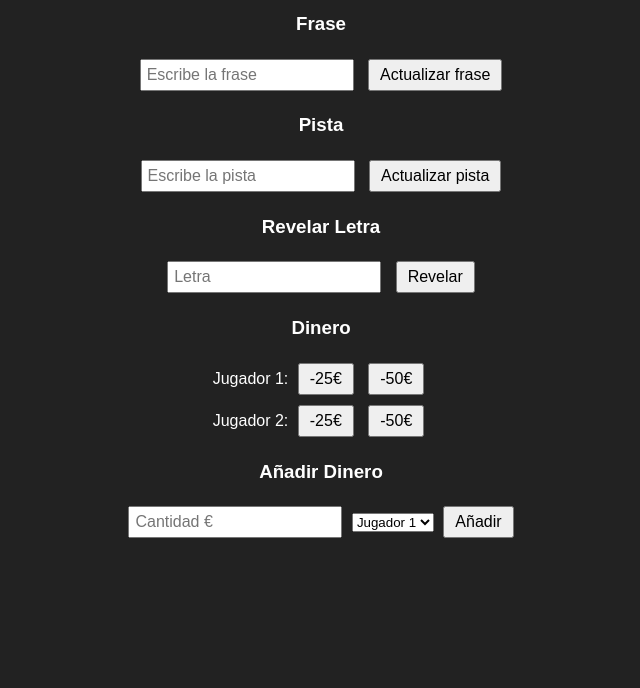
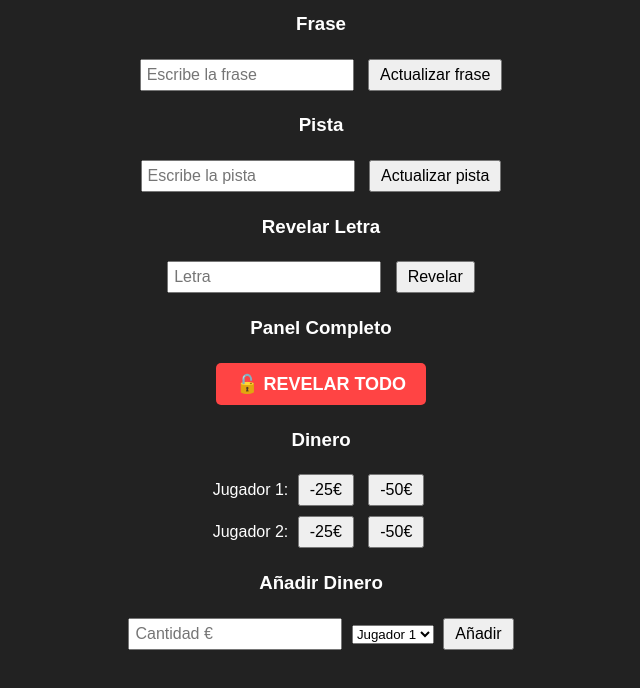
Before and after one commit to absasom/ruleta-online, a website: page public/admin.html in a window 1280 px wide. Shown: the part 84-772 px from the top of the page, without its empty margins (319-959 px from the left). Drawn offline with nearby package versions, Linux system fonts and the light colour scheme; no server answers.

Commit message:
Add button to reveal all unique letters in phrase
Added a new button to reveal all unique letters and updated its functionality.

```diff
--- a/public/admin.html
+++ b/public/admin.html
@@ -12,6 +12,19 @@ body {
 }
 input { font-size: 16px; padding: 5px; margin: 5px; width: 200px; }
 button { font-size: 16px; padding: 5px 10px; margin: 5px; }
+#revelarTodoBtn {
+  background: #ff4444;
+  color: white;
+  font-weight: bold;
+  padding: 10px 20px;
+  font-size: 18px;
+  border: none;
+  border-radius: 5px;
+  cursor: pointer;
+}
+#revelarTodoBtn:hover {
+  background: #cc3333;
+}
 </style>
 </head>
 <body>
@@ -32,6 +45,10 @@ button { font-size: 16px; padding: 5px 10px; margin: 5px; }
 <h3>Revelar Letra</h3>
 <input id="letraInput" placeholder="Letra">
 <button onclick="revelarLetra()">Revelar</button>
+
+<!-- NUEVO BOTÓN REVELAR TODO -->
+<h3>Panel Completo</h3>
+<button id="revelarTodoBtn" onclick="revelarTodo()">🔓 REVELAR TODO</button>
 
 <!-- Botones de dinero -->
 <h3>Dinero</h3>
@@ -66,6 +83,23 @@ function revelarLetra() {
   if(letra) socket.emit("revelarLetra", letra[0]);
 }
 
+// NUEVA FUNCIÓN: Revelar todas las letras únicas de la frase
+function revelarTodo() {
+  // Solicitar al servidor todas las letras únicas
+  socket.emit("revelarTodo");
+
+  // Confirmación visual
+  const btn = document.getElementById("revelarTodoBtn");
+  const originalText = btn.textContent;
+  btn.textContent = "✅ REVELADO";
+  btn.style.background = "#44ff44";
+
+  setTimeout(() => {
+    btn.textContent = originalText;
+    btn.style.background = "#ff4444";
+  }, 2000);
+}
+
 function sumarDinero(jugador, cantidad) {
   socket.emit("sumarDinero", { jugador, cantidad });
 }
```
